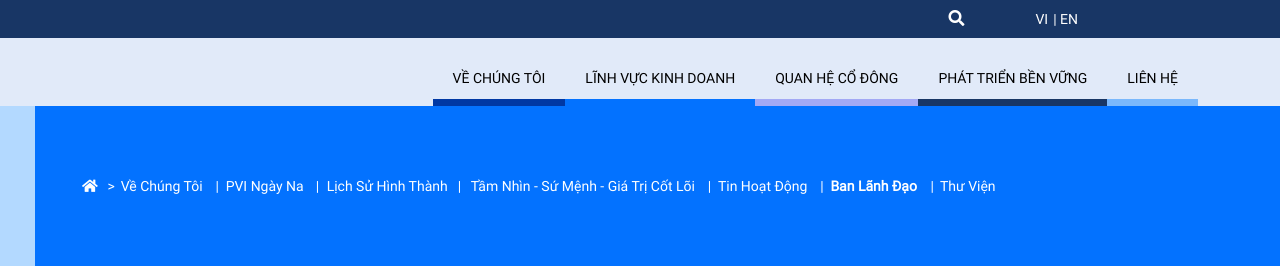
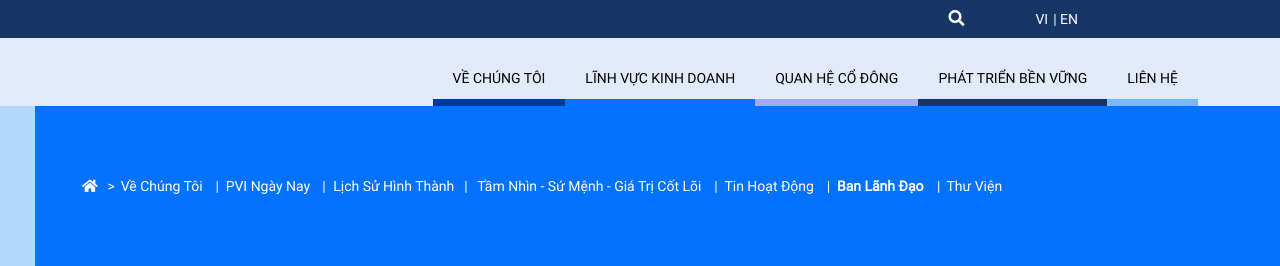
Before and after one commit to manhhai98/PVI-holding, a plain HTML site: page PVI-council.html in a window 1280 px wide. Shown: the top 266 px of the page. Drawn offline with Linux system fonts and the light colour scheme.

Commit message:
fix html

```diff
--- a/PVI-council.html
+++ b/PVI-council.html
@@ -318,7 +318,7 @@
 		                       <ol class="breadcrumb d-flex align-items-center">
 		                            <li class="breadcrumb-item" ><a href="index.html"><i class="fas fa-home"></i></a></li>
 		                            <li class="breadcrumb-item"><a href="#">Về chúng tôi</a></li>
-		                            <li class="breadcrumb-item"><a href="#">pVI ngày na</a></li>
+		                            <li class="breadcrumb-item"><a href="#">pVI ngày nay</a></li>
 		                            <li class="breadcrumb-item"><a href="#">Lịch sử hình thành</a></li>
 		                            <li class="breadcrumb-item"><a href="#">tầm nhìn - sứ mệnh - giá trị cốt lõi</a></li>
 		                            <li class="breadcrumb-item"><a href="#">tin hoạt động</a></li>
```
Also changed, not shown: PVI-council2.html (+1 -1 lines), PVI-council3.html (+1 -1 lines).
